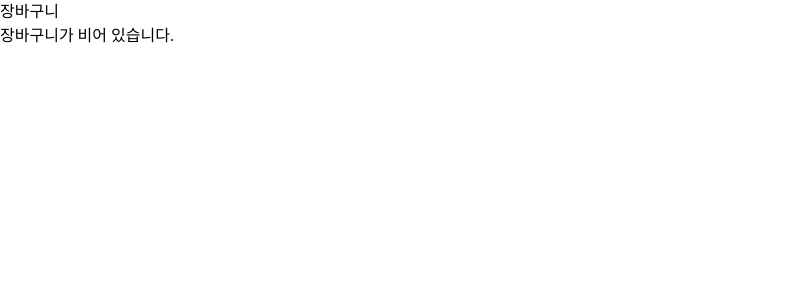
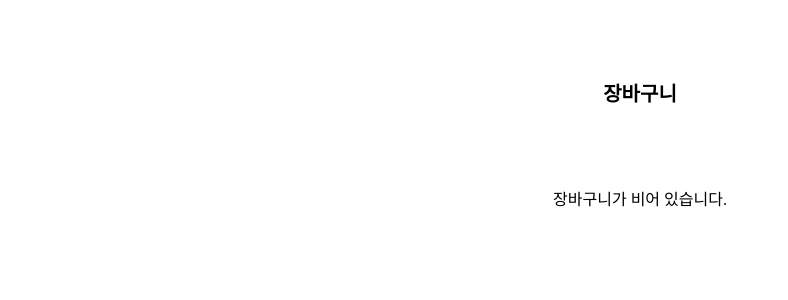
Before and after one commit to house-study/market-toy-project, a Next.js app: page /cart in a window 1280 px wide. Shown: the top 300 px of the page, without its empty margins (0-788 px from the left). Built offline with nearby package versions, Linux system fonts and the light colour scheme; a web font is replaced by a local one.

Commit message:
style: 장바구니 UI 구현

```diff
--- a/src/pages/cart.tsx
+++ b/src/pages/cart.tsx
@@ -16,15 +16,18 @@ const Cart = () => {
   }, []);
 
   return (
-    <div>
-      <h1>장바구니</h1>
+    <div className="flex flex-col items-center">
+      <h1 className="my-20 text-xl font-bold">장바구니</h1>
 
       {cartItems.length === 0 ? (
         <p>장바구니가 비어 있습니다.</p>
       ) : (
-        <ul>
+        <ul className="flex flex-col gap-4">
           {cartItems.map(item => (
-            <li key={item.id}>
+            <li
+              key={item.id}
+              className="w-lg rounded-lg bg-gray-100 px-10 py-4"
+            >
               <p>상품 ID: {item.id}</p>
               <p>수량: {item.quantity}</p>
             </li>
```
